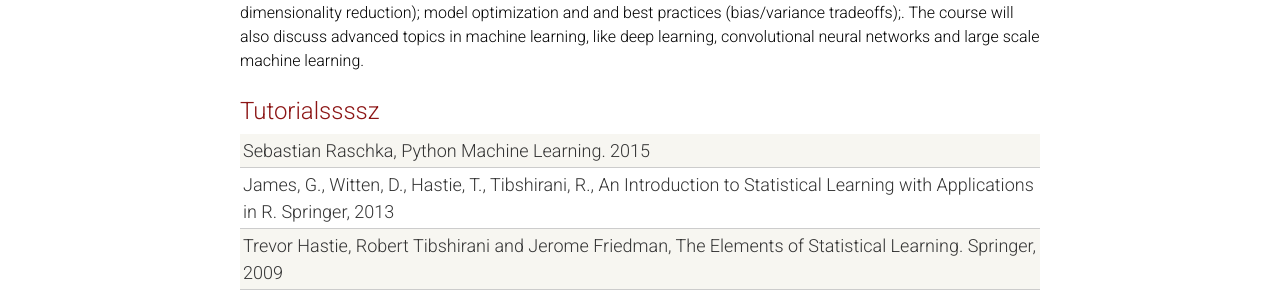
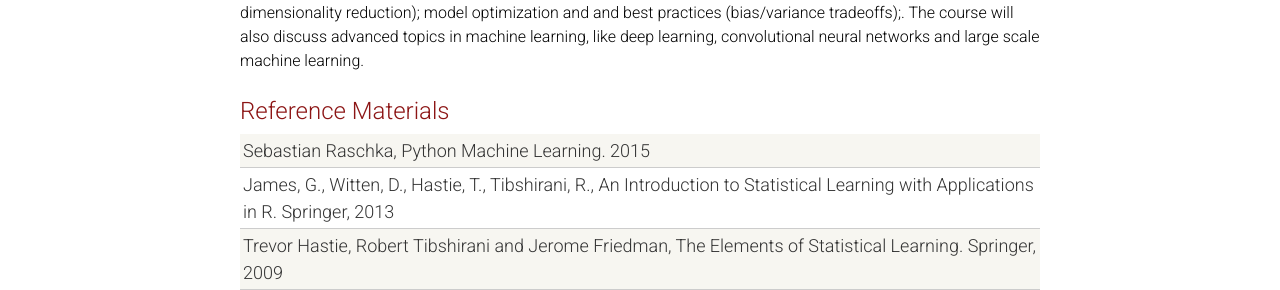
Before and after one commit to Mickael-Galliez/ml17s, a Jekyll site: the page built from index.html, in a window 1280 px wide. Shown: the part 182-472 px from the top of the page. Built offline with Jekyll 4.4.1, drawn with Linux system fonts in a browser that asks for light colours.

Commit message:
Update index.html

```diff
--- a/index.html
+++ b/index.html
@@ -9,7 +9,7 @@
 <div class="home">
   <div class="materials-wrap">
 
-<div class="module-header">Tutorialssssz</div>
+<div class="module-header">Reference Materials</div>
 
     <div class="materials-item">
       <a href="https://sebastianraschka.com/books.html">
```
